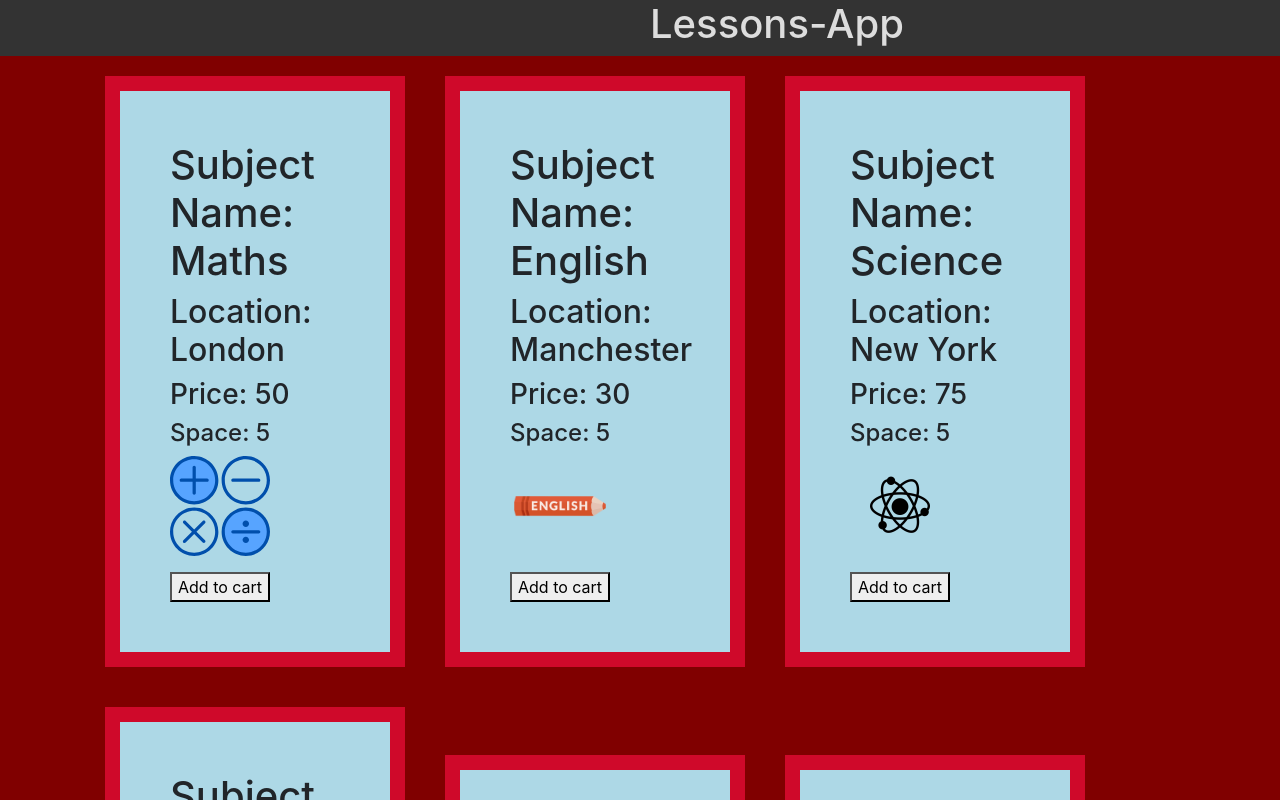
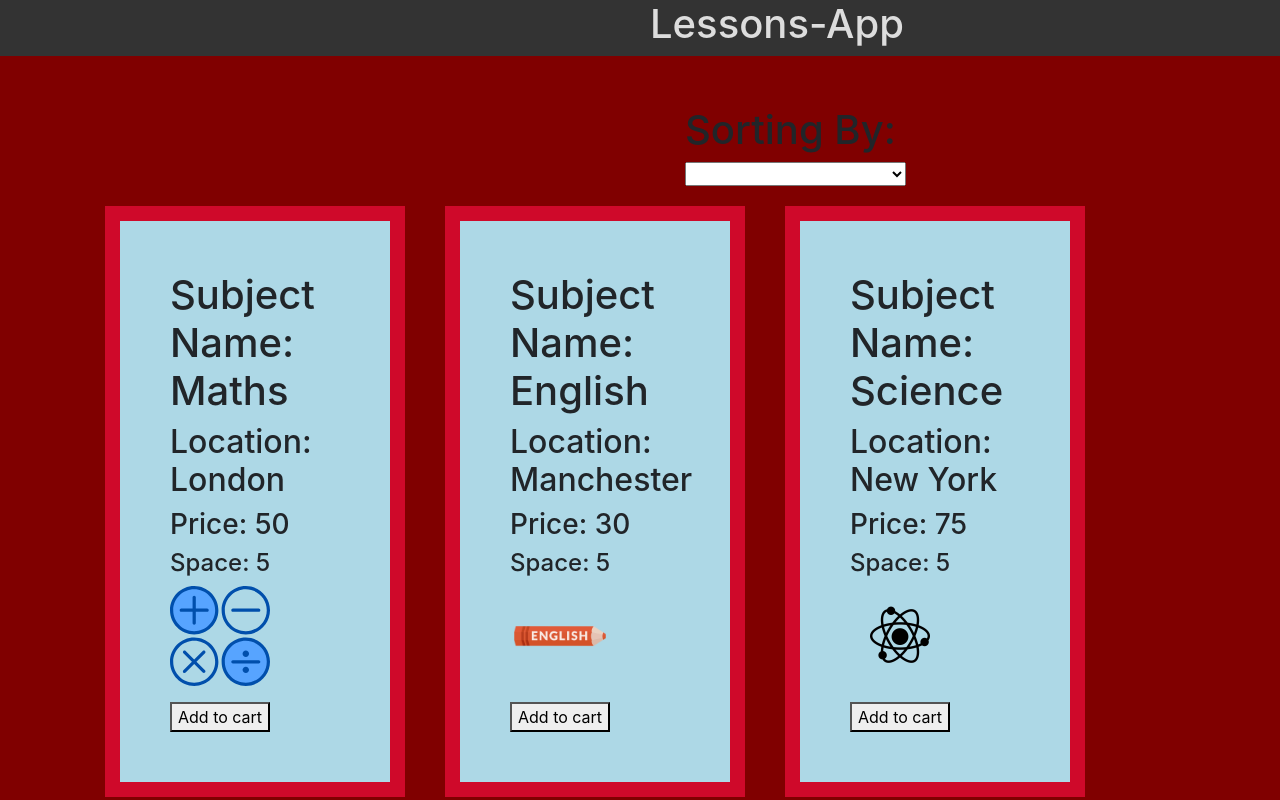
Before and after one commit to HamzaBari2000/testapp, a Vue app: page / in a window 1280 px wide. Shown: the top 800 px of the page. Built offline with nearby package versions, Linux system fonts and the light colour scheme.

Commit message:
commit 5

```diff
--- a/src/components/LessonList.vue
+++ b/src/components/LessonList.vue
@@ -4,6 +4,21 @@
 
 <template>
   <main>
+    <div id="sort-section">
+      <h1>Sorting By:</h1>
+      <!--V-model - Sort will automatically pick up changes and update the data on screen-->
+      <select v-model="sort" v-on:change="sortLessons">
+        <!--Accroding to each value of the switch case it will execute that case/function and sort those subjects.-->
+        <option :value="1">Subject Name: A to Z</option>
+        <option :value="2">Subject Name: Z to A</option>
+        <option :value="3">Location: A to Z</option>
+        <option :value="4">Location: Z to A</option>
+        <option :value="5">Price: Cheap to Expensive</option>
+        <option :value="6">Price: Expensive to Cheap</option>
+        <option :value="7">Availability: High to Low</option>
+        <option :value="8">Availability: Low to High</option>
+      </select>
+    </div>
     <div id="main" v-for="(lesson, index) in lessons" :key="index">
       <h1>Subject Name: {{lesson.SubjectName}}</h1>
       <h2>Location: {{lesson.Location}}</h2>
@@ -27,6 +42,7 @@ export default {
   },
   data() {
     return {
+      sort: '',
       lessons: [
         {
           SubjectName: "Maths",
@@ -105,6 +121,32 @@ export default {
     addLesson(lesson) {
         this.$emit('addLesson', lesson);
     },
+    sortLessons() {
+      switch(this.sort) {
+        case 1:
+          this.lessons.sort((a, b) => {    //For High to Low
+            if (a.SubjectName > b.SubjectName) {    //If this statement is true then it will return 1.
+              return 1;
+            } else if (a.SubjectName < b.SubjectName) { //If this statement is true then it will return -1
+              return -1;
+            } else {
+              return 0;   //Else it just returns 0.
+            }
+          })
+        break;
+        case 2:
+          this.lessons.sort((a, b) => {    //For Low to High
+            if (a.SubjectName > b.SubjectName) {
+              return -1;
+            } else if (a.SubjectName < b.SubjectName) {
+              return 1;
+            } else {
+              return 0;
+            }
+          })
+        break;
+      }
+    }
   },
 };
 </script>
```
